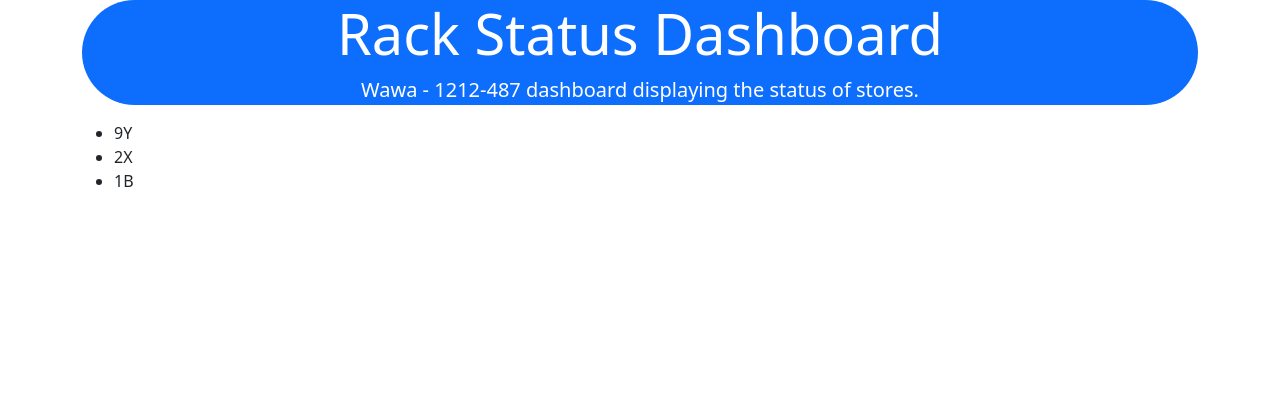
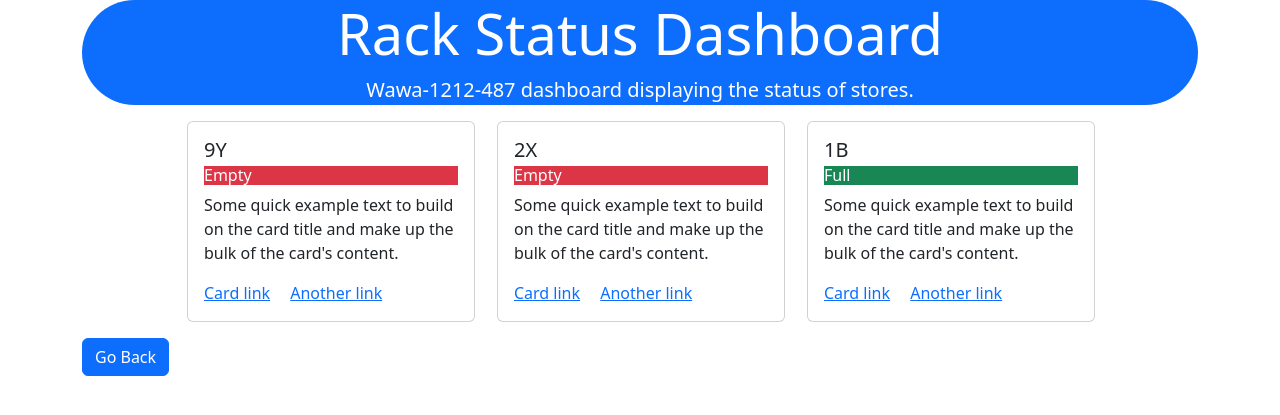
Before and after one commit to machanic16/balances-dashboard, a Django app: page /dashboard/store/2/ in a window 1280 px wide. Shown: the top 415 px of the page. Run offline with Django 4.2, Linux system fonts and the light colour scheme; data comes from the database, SQL or seed files in the repository; both versions use the stored data as it was after the commit; some libraries are stand-ins or nearby versions.

Commit message:
Add styles and card layout to stores and racks views

```diff
--- a/balances_dashboard/dashboard/models.py
+++ b/balances_dashboard/dashboard/models.py
@@ -17,7 +17,7 @@ class Store(models.Model):
     company =  models.ForeignKey(Company, on_delete=models.CASCADE)
 
     def __str__(self) -> str:
-        return self.company.name + '--' + self.name + '\n'
+        return self.company.name + '-' + self.name + '\n'
 
 
 
--- a/balances_dashboard/dashboard/templates/dashboard/store_view.html
+++ b/balances_dashboard/dashboard/templates/dashboard/store_view.html
@@ -16,17 +16,32 @@
       <div class="jumbotron bg-primary rounded-pill text-white text-center">
         <h1 class="display-4">Rack Status Dashboard</h1>
           {%if store%}
-              <p class="lead"> <strong>{{ store.company.name }}</strong> - {{ store.name }} dashboard displaying the status of stores.</p>
+              <p class="lead"> <strong>{{ store }}</strong> dashboard displaying the status of stores.</p>
           {%else%}
               <p class="lead"> No store selected</p>
           {%endif%}
       </div>
-      <ul>
-      {% for rack in store.rack_set.all%}
-        <li>{{rack.name}}</li>
+      <div class="container col-md-10 offset-md-1 ">
+        <div class="row row-cols-3">
+          {% for rack in store.rack_set.all %}
+            <div class="col ">
+              <div class="card" style="width: 18rem;">
+                <div class="card-body">
+                  <h5 class="card-title">{{ rack.name }}</h5>
+                  <h6  {% if rack.status != 'full' %}class="card-subtitle mb-2 text-white bg-danger"{% else %}class="card-subtitle mb-2 text-white bg-success"{% endif %}>{{rack.get_status_display}}</h6>
+                  <p class="card-text">Some quick example text to build on the card title and make up the bulk of the card's content.</p>
+                  <a href="#" class="card-link">Card link</a>
+                  <a href="#" class="card-link">Another link</a>
+                </div>
+              </div>
+            </div>
+          {% endfor %}
+        </div>
+      </div>
+    </div>
 
-      {%endfor%}
-      </ul>
+  <div class="container mt-3">
+    <button class="btn btn-primary" ><a class="text-decoration-none text-dark jumbotron text-white" href="{%url 'dashboard:index'%}">Go Back</a></button>
   </div>
 
 </body>
```
Also changed, not shown: balances_dashboard/db.sqlite3.
